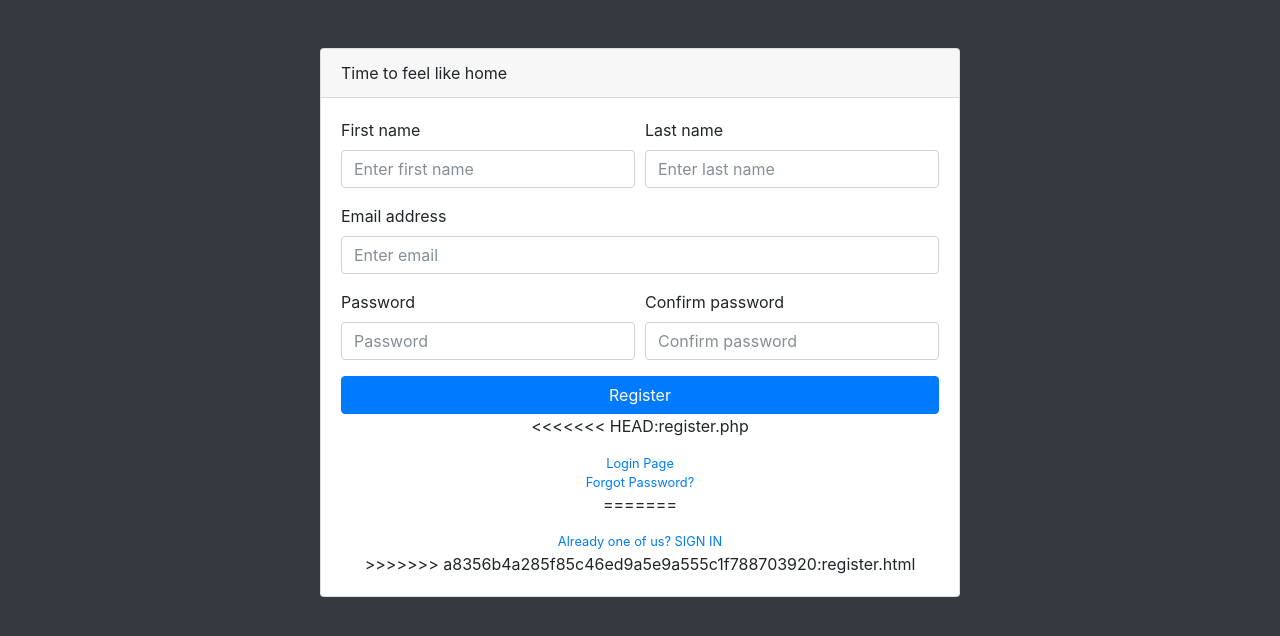
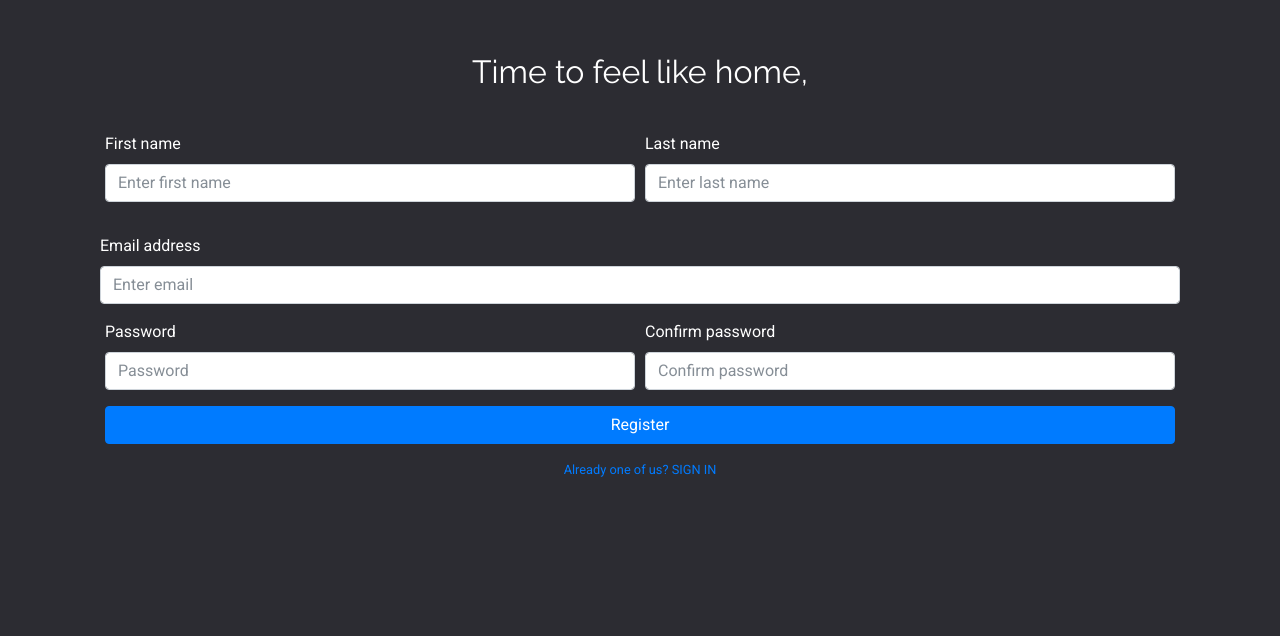
Before and after one commit to janjos96/tetelafut, a PHP site: page /register.php in a window 1280 px wide. Shown: the top 636 px of the page. Run offline with PHP 8.4, Linux system fonts and the light colour scheme.

Commit message:
register

```diff
--- a/css/sb-admin.css
+++ b/css/sb-admin.css
@@ -8,7 +8,9 @@ html {
   min-height: 100%; }
 
 body {
-  overflow-x: hidden; }
+  background-color: #2C2C32;
+  overflow-x: hidden;
+font-family: 'Roboto', sans-serif;}
 
 body.sticky-footer {
   margin-bottom: 56px; }
@@ -17,6 +19,19 @@ body.sticky-footer {
 
 body.fixed-nav {
   padding-top: 56px; }
+
+.resgister_title{
+  background-color: #2C2C32;
+  color: white;
+  text-align: center;
+  font-family: 'Raleway', sans-serif;
+  font-size: 2rem;
+}
+
+label{
+  color:white;
+  margin-top:1rem;
+}
 
 .content-wrapper {
   min-height: calc(100vh - 56px);
--- a/register.php
+++ b/register.php
@@ -14,12 +14,13 @@
   <link href="vendor/font-awesome/css/font-awesome.min.css" rel="stylesheet" type="text/css">
   <!-- Custom styles for this template-->
   <link href="css/sb-admin.css" rel="stylesheet">
+    <link href="https://fonts.googleapis.com/css?family=Raleway|Roboto" rel="stylesheet">
 </head>
 
-<body class="bg-dark">
+<body>
   <div class="container">
-    <div class="card card-register mx-auto mt-5">
-      <div class="card-header">Time to feel like home</div>
+    <div class="mx-auto mt-5">
+      <div class="resgister_title">Time to feel like home,</div>
       <div class="card-body">
         <form>
           <div class="form-group">
@@ -35,6 +36,7 @@
             </div>
           </div>
           <div class="form-group">
+              <div class="form-row">
             <label for="exampleInputEmail1">Email address</label>
             <input class="form-control" id="exampleInputEmail1" type="email" aria-describedby="emailHelp" placeholder="Enter email">
           </div>
@@ -53,12 +55,8 @@
           <a class="btn btn-primary btn-block" href="login.php">Register</a>
         </form>
         <div class="text-center">
-<<<<<<< HEAD:register.php
-          <a class="d-block small mt-3" href="login.php">Login Page</a>
-          <a class="d-block small" href="forgot-password.php">Forgot Password?</a>
-=======
-          <a class="d-block small mt-3" href="login.html">Already one of us? SIGN IN</a>
->>>>>>> a8356b4a285f85c46ed9a5e9a555c1f788703920:register.html
+
+          <a class="d-block small mt-3" href="login.php">Already one of us? SIGN IN</a>
         </div>
       </div>
     </div>
```
Also changed, not shown: forgot-password.php (deleted, +0 -48 lines).
